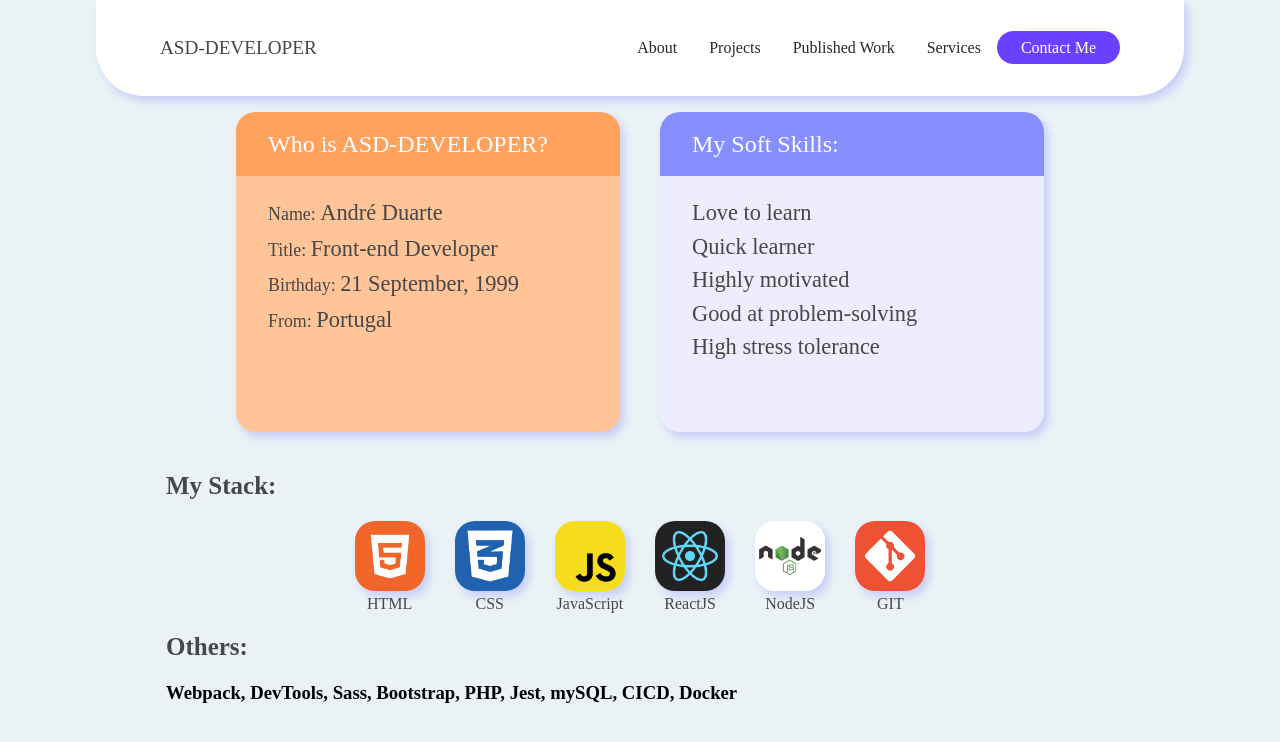
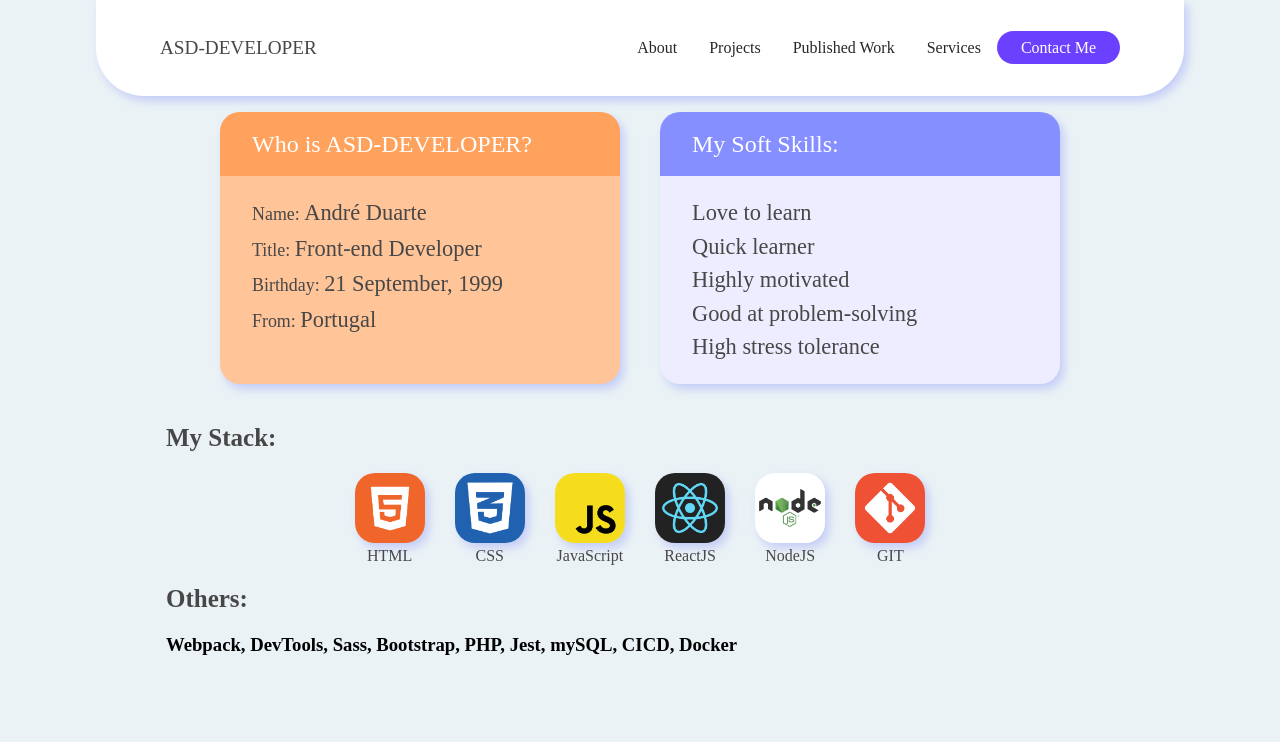
Before and after one commit to asd-developer/asd-developer.com, a React (Create React App) app: page / in a window 1280 px wide. Shown: the top 742 px of the page. Built offline with nearby package versions, Linux system fonts and the light colour scheme.

Commit message:
Troobleshooting styles of profile card in smaller screens

```diff
--- a/src/components/card/Card.elements.js
+++ b/src/components/card/Card.elements.js
@@ -3,8 +3,8 @@ import styled from 'styled-components'
 export const CardBody = styled.div`
     margin: 0px 20px;
     background-color: ${props => props.BgColor};
-    height: 20rem;
-    width: 30vw;
+    height: 17rem;
+    width: 25rem;
     padding: 0px;
     border-radius: 20px;
     box-shadow: 4px 5px 10px #050FFF29;
```
